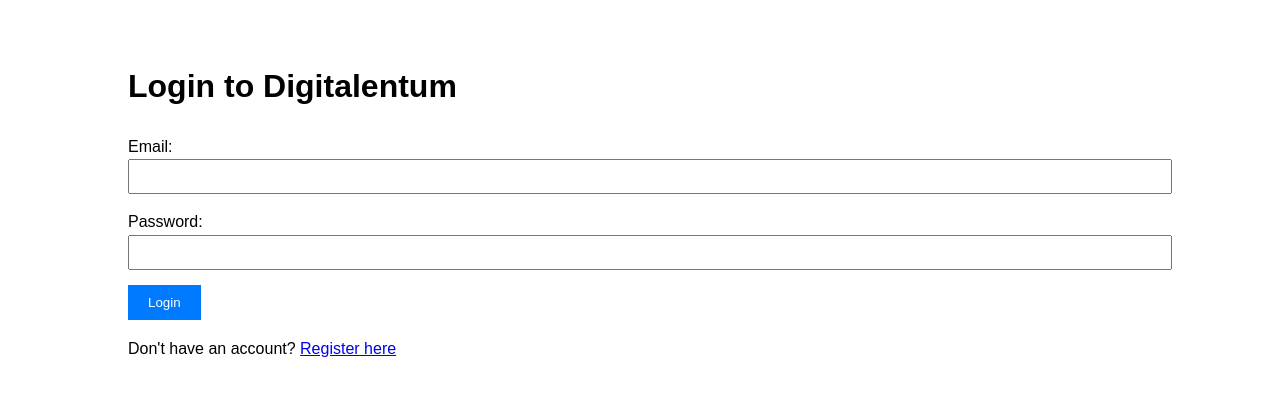
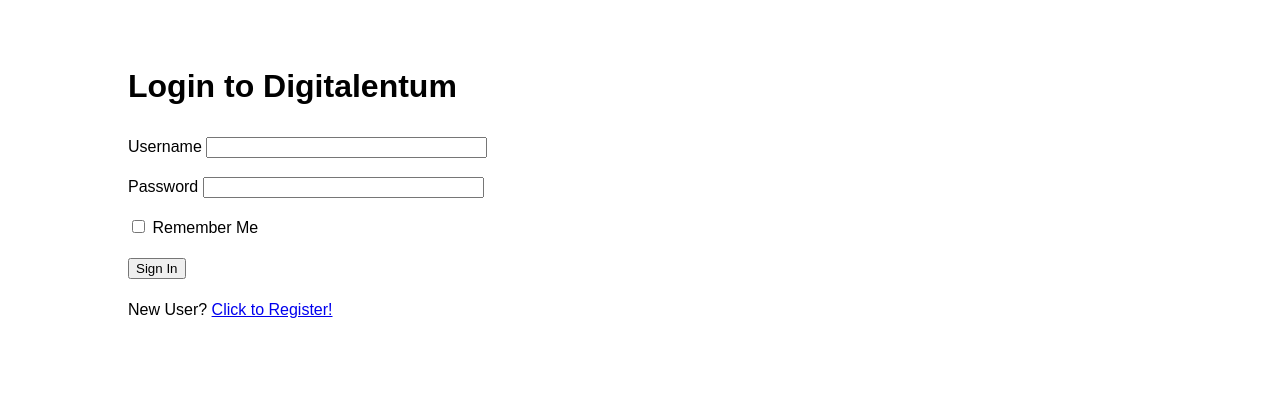
Before and after one commit to amrfad/aic-compfest-16, a Flask app: page /login in a window 1280 px wide. Shown: the part 86-482 px from the top of the page. Run offline with Flask 3, Linux system fonts and the light colour scheme.

Commit message:
Update login and register prototype

```diff
--- /dev/null
+++ b/app/forms.py
@@ -0,0 +1,17 @@
+from flask_wtf import FlaskForm
+from wtforms import StringField, PasswordField, BooleanField, SubmitField
+from wtforms.validators import DataRequired, Email, EqualTo
+
+class LoginForm(FlaskForm):
+    username = StringField('Username', validators=[DataRequired()])
+    password = PasswordField('Password', validators=[DataRequired()])
+    remember_me = BooleanField('Remember Me')
+    submit = SubmitField('Sign In')
+
+class RegistrationForm(FlaskForm):
+    username = StringField('Username', validators=[DataRequired()])
+    email = StringField('Email', validators=[DataRequired(), Email()])
+    password = PasswordField('Password', validators=[DataRequired()])
+    password2 = PasswordField(
+        'Repeat Password', validators=[DataRequired(), EqualTo('password')])
+    submit = SubmitField('Register')
--- a/app/routes/__init__.py
+++ b/app/routes/__init__.py
@@ -5,10 +5,10 @@
     from .auth import auth
     from .dashboard import dashboard
     # from .chat import chat
-    # from .learning_path import learning_path
+    from .learning_path import learning_path
 
     app.register_blueprint(main)
     app.register_blueprint(auth)
     app.register_blueprint(dashboard)
     # app.register_blueprint(chat)
-    # app.register_blueprint(learning_path)
+    app.register_blueprint(learning_path)
--- a/app/routes/auth.py
+++ b/app/routes/auth.py
@@ -1,17 +1,48 @@
-from flask import Blueprint, render_template, request, redirect, url_for
+from flask import Blueprint, render_template, redirect, url_for, flash, request
+from flask_login import login_user, logout_user, current_user
+from urllib.parse import urlparse
+from app.models import User
+from app.forms import LoginForm, RegistrationForm
+from app import db
 
 auth = Blueprint('auth', __name__)
 
 @auth.route('/login', methods=['GET', 'POST'])
 def login():
-    if request.method == 'POST':
-        # Handle login logic
-        pass
-    return render_template('auth/login.html')
+    # if current_user.is_authenticated:
+    #     return redirect(url_for('main.index'))
+    form = LoginForm()
+    if request.method == 'POST' and form.validate_on_submit():
+        user = User.query.filter_by(username=request.form['username']).first()
+        if user is None or not user.check_password(request.form['password']):
+            flash('Invalid username or password')
+            return redirect(url_for('auth.login'))
+        # login_user(user)
+        next_page = request.args.get('next')
+        if not next_page or urlparse(next_page).netloc != '':
+            next_page = url_for('dashboard.dash')
+        return redirect(next_page)
+    return render_template('auth/login.html', form=form)
 
 @auth.route('/register', methods=['GET', 'POST'])
 def register():
-    if request.method == 'POST':
-        # Handle registration logic
-        pass
-    return render_template('auth/register.html')
+    # if current_user.is_authenticated:
+    #     return redirect(url_for('main.index'))
+    form = RegistrationForm()
+    if request.method == 'POST' and form.validate_on_submit():
+        user = User(username=request.form['username'], email=request.form['email'])
+        user.set_password(request.form['password'])
+        db.session.add(user)
+        db.session.commit()
+        flash('Congratulations, you are now a registered user!')
+        print(user.id)
+        print(user.email)
+        print(user.username)
+        print(user.password_hash)
+        return redirect(url_for('auth.login'))
+    return render_template('auth/register.html', form=form)
+
+@auth.route('/logout')
+def logout():
+    logout_user()
+    return redirect(url_for('main.index'))
--- a/run.py
+++ b/run.py
@@ -1,6 +1,9 @@
-from app import create_app
+from app import create_app, db
 
 app = create_app()
 
 if __name__ == '__main__':
+    with app.app_context():
+        # db.drop_all()
+        db.create_all()
     app.run(debug=True)
--- a/templates/auth/login.html
+++ b/templates/auth/login.html
@@ -4,16 +4,37 @@
 
 {% block content %}
 <h1>Login to Digitalentum</h1>
+{% with messages = get_flashed_messages() %}
+  {% if messages %}
+    <div class="flashes">
+    {% for message in messages %}
+      <p>{{ message }}</p>
+    {% endfor %}
+    </div>
+  {% endif %}
+{% endwith %}
 <form method="POST" action="{{ url_for('auth.login') }}">
+    {{ form.hidden_tag() }}
     <div style="margin-bottom: 15px;">
-        <label for="email">Email:</label>
-        <input type="email" id="email" name="email" required style="width: 100%; padding: 8px;">
+        {{ form.username.label }}
+        {{ form.username(size=32) }}
+        {% for error in form.username.errors %}
+        <span style="color: red;">[{{ error }}]</span>
+        {% endfor %}
     </div>
     <div style="margin-bottom: 15px;">
-        <label for="password">Password:</label>
-        <input type="password" id="password" name="password" required style="width: 100%; padding: 8px;">
+        {{ form.password.label }}
+        {{ form.password(size=32) }}
+        {% for error in form.password.errors %}
+        <span style="color: red;">[{{ error }}]</span>
+        {% endfor %}
     </div>
-    <button type="submit" style="background: #007bff; color: white; padding: 10px 20px; border: none; cursor: pointer;">Login</button>
+    <div style="margin-bottom: 15px;">
+        {{ form.remember_me() }} {{ form.remember_me.label }}
+    </div>
+    <div>
+        {{ form.submit() }}
+    </div>
 </form>
-<p>Don't have an account? <a href="{{ url_for('auth.register') }}">Register here</a></p>
+<p>New User? <a href="{{ url_for('auth.register') }}">Click to Register!</a></p>
 {% endblock %}
```
Also changed, not shown: app/__init__.py (+16 -4 lines), app/config.py (added, +9 -0 lines), app/models.py (added, +15 -0 lines), templates/auth/register.html (+34 -10 lines).
